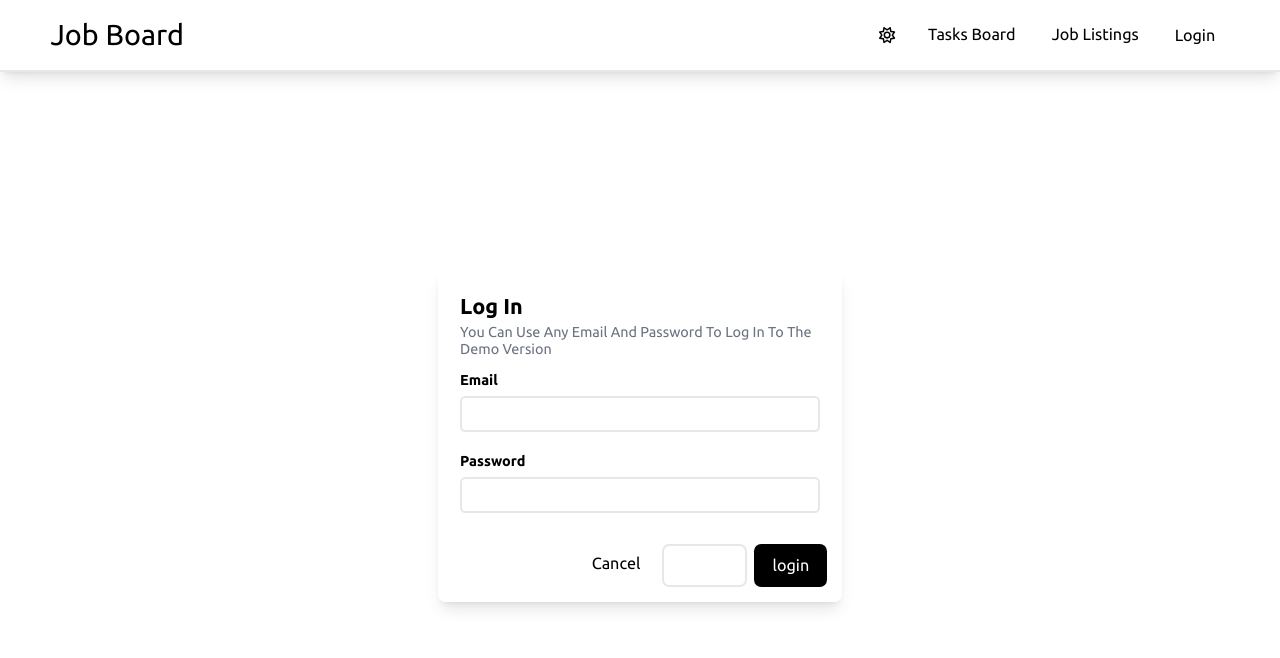
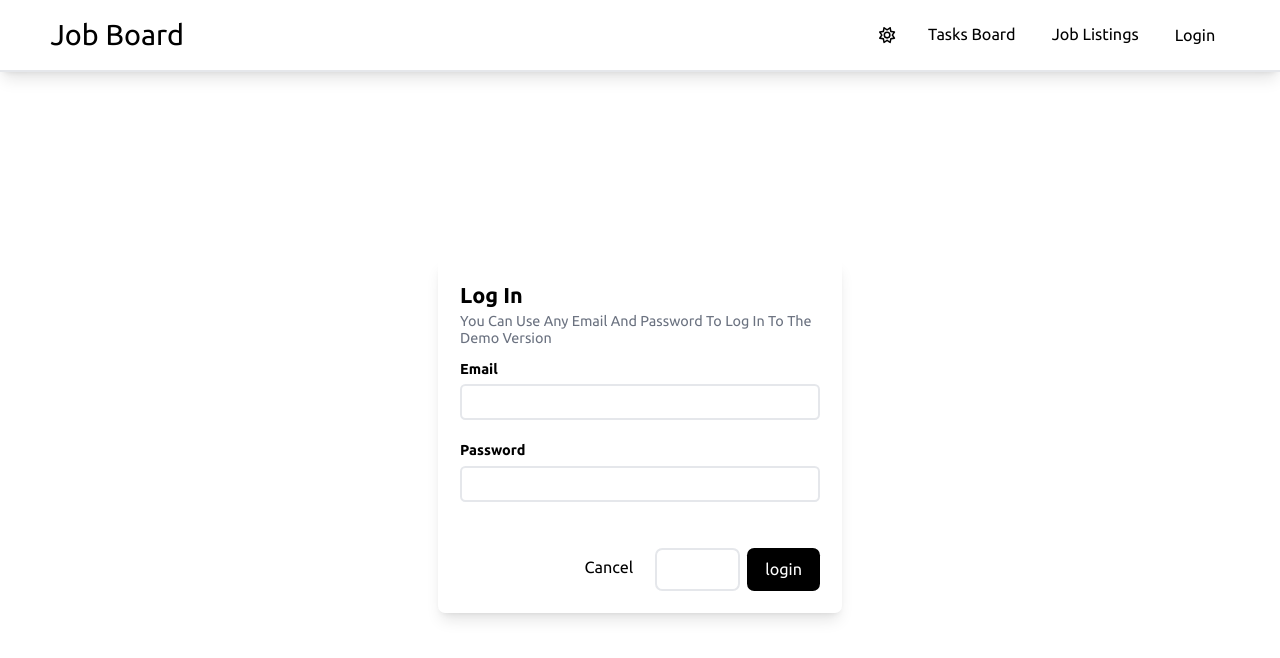
Before and after one commit to ZEO2011/job-board, a React (Vite) app: page /login in a window 1280 px wide. Shown: the top 658 px of the page. Built offline with nearby package versions, Linux system fonts and the light colour scheme.

Commit message:
fixed log in/up form design error

```diff
--- a/src/pages/Login.tsx
+++ b/src/pages/Login.tsx
@@ -34,7 +34,7 @@ export default function Login() {
 			}
 	}
 	return (
-		<div className="w-full h-[calc(100%-5rem)] px-4 grid place-items-center relative">
+		<div className="w-full h-[calc(100%-5rem)] px-4 grid place-items-center">
 			<div className="w-[min(28rem,100%)] min-h-[23rem] rounded-lg shadow-lg p-6 dark:bg-slate-800 relative">
 				<h2 className="dark:text-white text-2xl font-bold mb-1">
 					log in
@@ -144,7 +144,7 @@ export default function Login() {
 						</div>
 					)}
 				</div>
-				<div className="buttons flex justify-end gap-2 absolute bottom-4 right-4">
+				<div className="buttons flex justify-end gap-2">
 					<Btn style={"none"} to="..">
 						cancel
 					</Btn>
```
